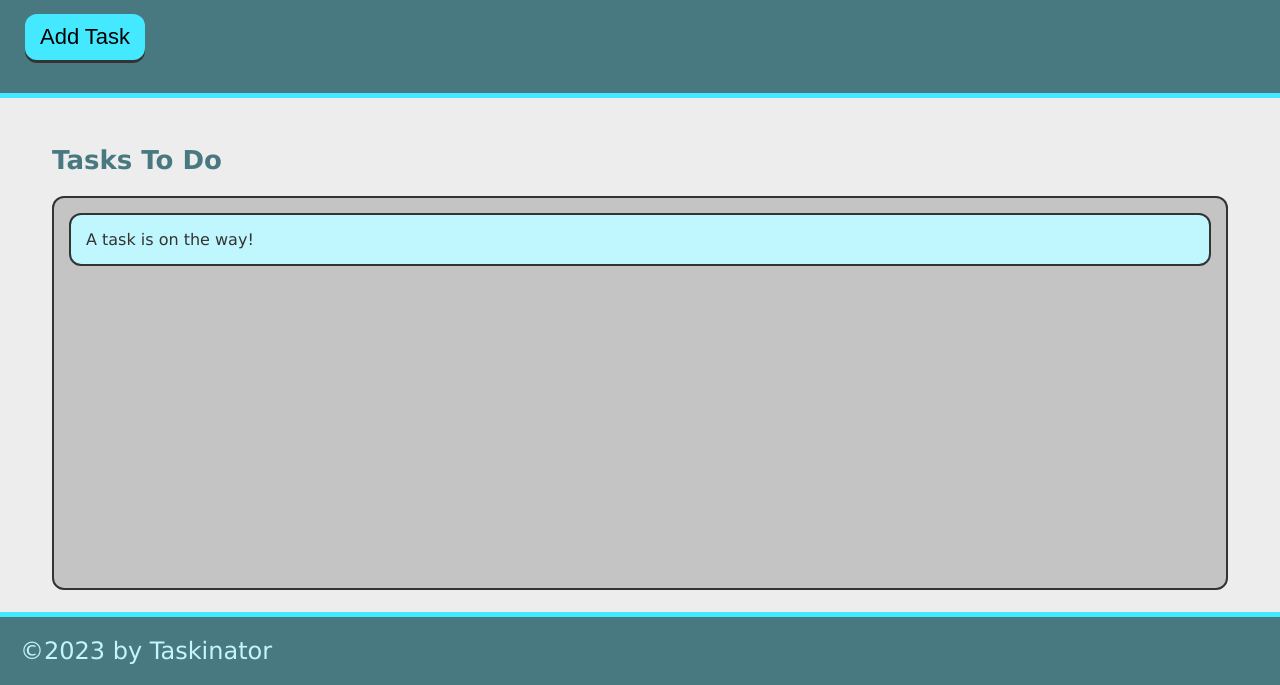
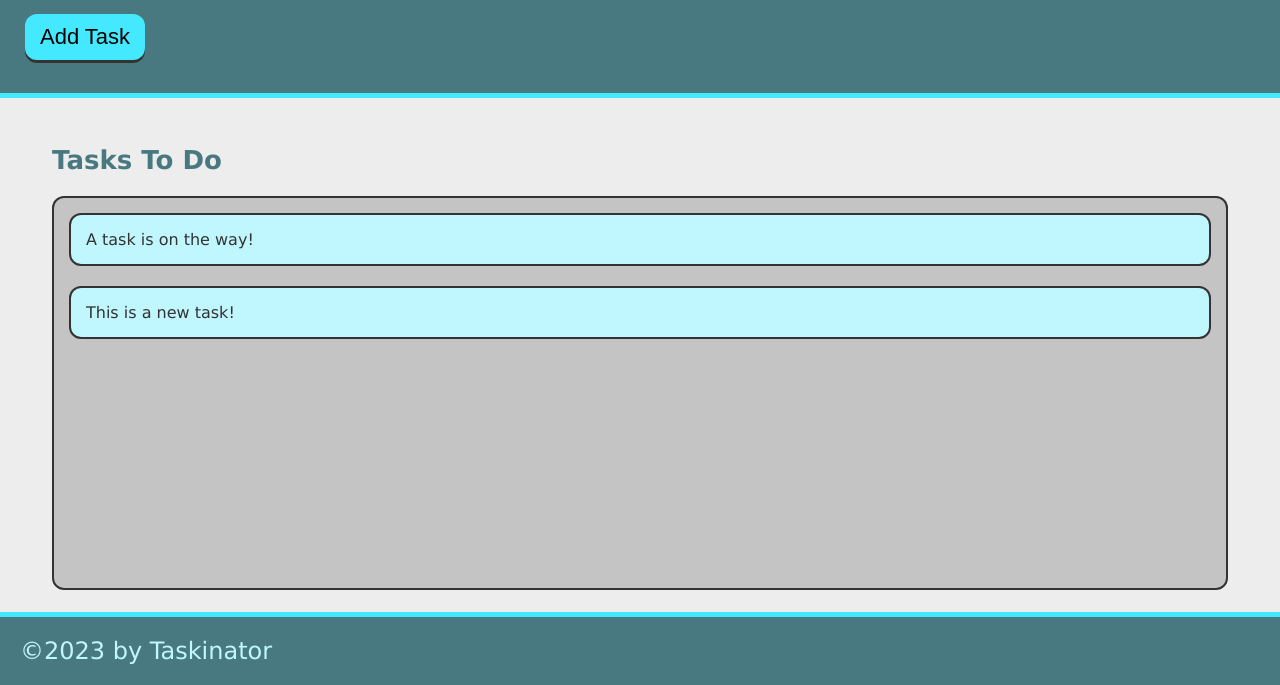
Before and after one commit to Jay1194/Taskinator, a plain HTML site: page index.html in a window 1280 px wide. Both pictures are taken after a click on the button "Add Task". Shown: the part 115-800 px from the top of the page. Drawn offline with Linux system fonts and the light colour scheme.

Commit message:
add ability to add task

```diff
--- a/assets/js/script.js
+++ b/assets/js/script.js
@@ -0,0 +1,22 @@
+
+// DOM referencing
+var buttonEl = document.querySelector("#save-task");
+
+var tasksToDoEl = document.querySelector("#tasks-to-do");
+
+
+//dynamically generating HTML
+var createTaskHandler =  function() {
+
+    var listItemEl = document.createElement("li");
+
+    listItemEl.textContent = "This is a new task!";
+
+    listItemEl.className = "task-item";
+
+    tasksToDoEl.appendChild(listItemEl);
+};
+
+
+// Call back function for createTaskHandler() function , and makes button work!
+buttonEl.addEventListener("click", createTaskHandler);
--- a/index.html
+++ b/index.html
@@ -21,7 +21,7 @@
 
         <p>Click the button below to add a new task!</p>
 
-        <button class="btn">Add Task</button>
+        <button class="btn" id="save-task">Add Task</button>
 
     </header>
 
@@ -32,7 +32,7 @@
 
             <h2 class="list-title">Tasks To Do</h2>
 
-            <ul class="task-list">
+            <ul class="task-list" id="tasks-to-do">
 
                 <li class="task-item">A task is on the way!</li>
 
```
